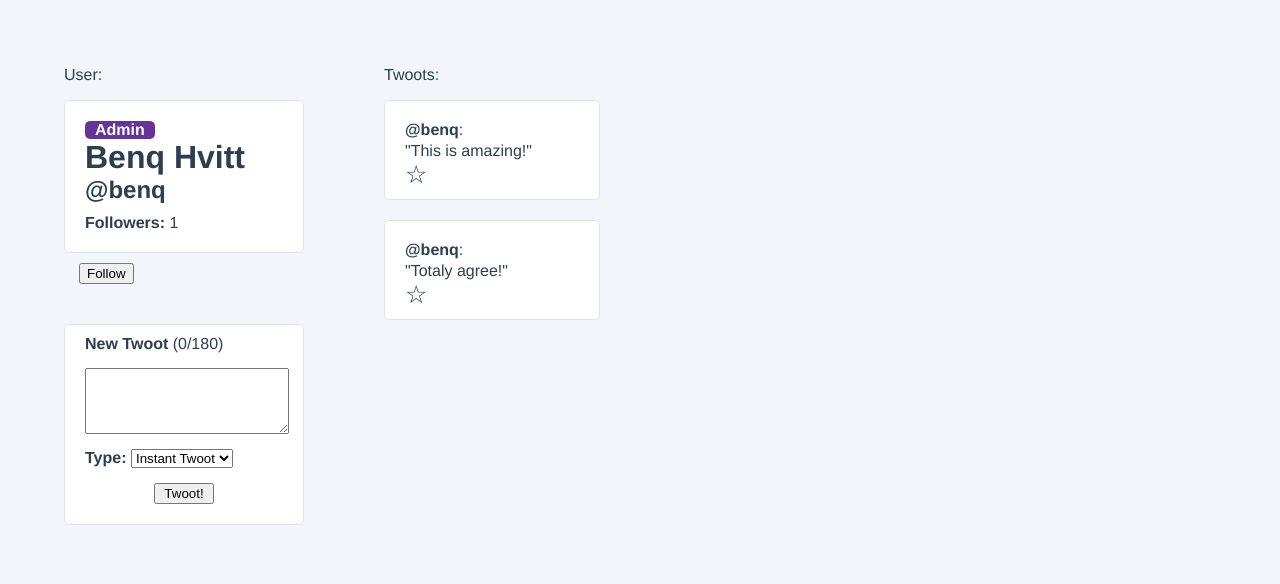
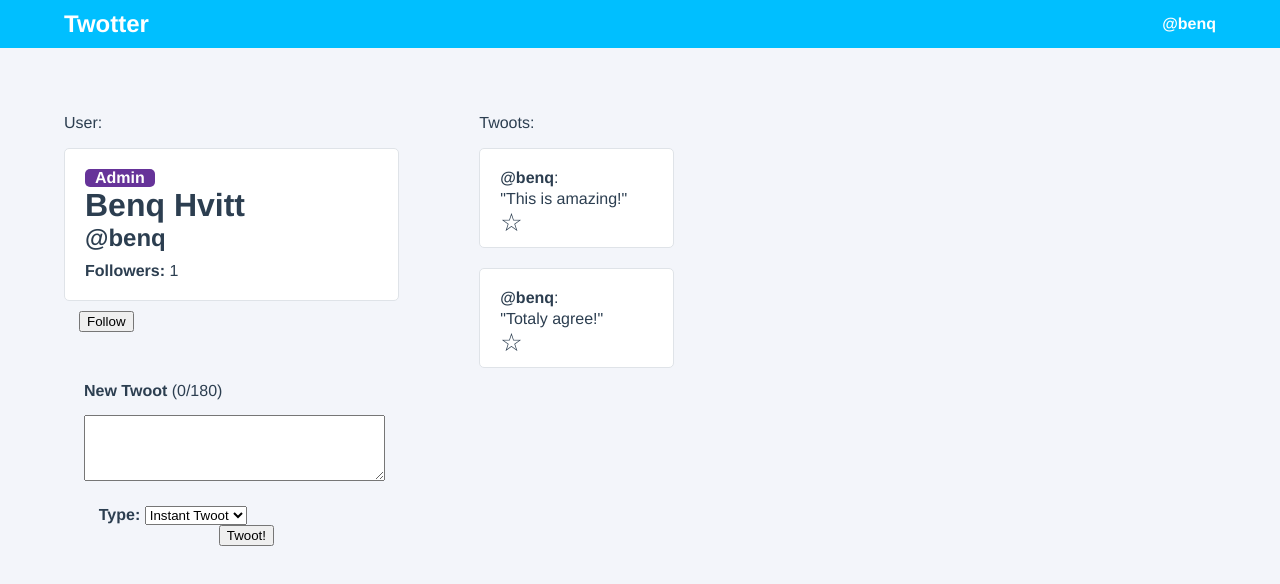
Before and after one commit to benq66/a-beautiful-vue, a Vue app in the folder vue-twotter-app/: page / in a window 1280 px wide. Shown: the top 584 px of the page. Built offline with nearby package versions, Linux system fonts and the light colour scheme.

Commit message:
some refactoring + preparation for next steps

```diff
--- a/vue-twotter-app/src/App.vue
+++ b/vue-twotter-app/src/App.vue
@@ -1,5 +1,13 @@
 <template>
   <div id="app">
+    <nav>
+      <div class="navigation__logo">
+        Twotter
+      </div>
+      <div class="navigation__user">
+        {{ user.username }}
+      </div>
+    </nav>
     <UserProfile />
   </div>
 </template>
@@ -13,6 +21,13 @@ export default {
   components: {
     UserProfile,
   },
+  data () {
+    return {
+      user: {
+        username: '@benq'
+      }
+    }
+  }
 }
 </script>
 
@@ -27,5 +42,25 @@ export default {
   /* display: flex;
   flex-direction: column;
   text-align: center; */
+
+  nav {
+    display: flex;
+    align-items: center;
+    justify-content: space-between;
+    padding: 10px 5%;
+    background-color: deepskyblue;
+    color: white;
+  }
+
+    .navigation__logo {
+      font-weight: bold;
+      font: outline;
+      font-size: 24px;
+    }
+
+    .navigation__user {
+      font-weight: bold;
+      font: outline;
+    }
 }
 </style>
--- a/vue-twotter-app/src/components/UserProfile.vue
+++ b/vue-twotter-app/src/components/UserProfile.vue
@@ -23,11 +23,12 @@
         Follow
       </button>
 
-      <div class="user-profile__new-twoot-form" :class="{ '--characters-limit-exceeded': newTwootCharacterCount > 180}">
+    <div class="user-profile__new-twoot-form" :class="{'--characters-limit-exceeded': newTwootCharacterCount > 180}">
       <label class="user-profile__new-twoot-label" for="newTwoot"><strong>New Twoot</strong> ({{ newTwootCharacterCount }}/180)</label>
       <form @submit.prevent="createNewTwoot">
         <textarea class="user-profile__new-twoot-text-area" id="newTwoot" rows="4" v-model="newTwootContent"></textarea>
 
+        <div class="user-profile__new-twoot-panel">
           <div class="user-profile__new-twoot-type">
             <label class="user-profile__new-twoot-label" for="newTwootType"><strong>Type: </strong></label>
             <select id="newTwootType" v-model="selectedTwootType">
@@ -35,11 +36,11 @@
                 {{ option.name }}
               </option>
             </select>
-          </div>
-
             <button class="user-profile__new-twoot-submit-button">
               Twoot!
             </button>
+          </div>
+        </div>
       </form>
     </div>
     </div>
@@ -189,9 +190,9 @@ export default {
     margin-top: 40px;
     margin-bottom: auto;
     padding: 10px 20px 20px;
-    background-color: white;
-    border-radius: 5px;
-    border: 1px solid #DFE3E8;
+    // background-color: white;
+    // border-radius: 5px;
+    // border: 1px solid #DFE3E8;
 
     .user-profile__new-twoot-label {
       margin-bottom: 15px;
@@ -204,10 +205,19 @@ export default {
       margin-bottom: 15px;
     }
 
+    .user-profile__new-twoot-panel {
+      display: flex;
+      align-items: center;
+      justify-content: space-between;
+      padding: 10px 5%;
+      // width: 100%;
+      // background: white;
+    }
+
     .user-profile__new-twoot-submit-button {
-      margin: 15px 35% 0;
-      width: fit-content;
-      min-width: 30%;
+      margin: 0 120px;
+      // width: 100%;
+      // min-width: 30%;
     }
 
     &.--characters-limit-exceeded {
--- a/vue-twotter-app/src/styles/base.scss
+++ b/vue-twotter-app/src/styles/base.scss
@@ -1,3 +1,4 @@
 body {
     margin: 0;
+    background-attachment: unset;
 }
```
Also changed, not shown: vue-twotter-app/src/assets/users.json (added, +43 -0 lines). Lines whose indentation alone changed are shown as unchanged.
